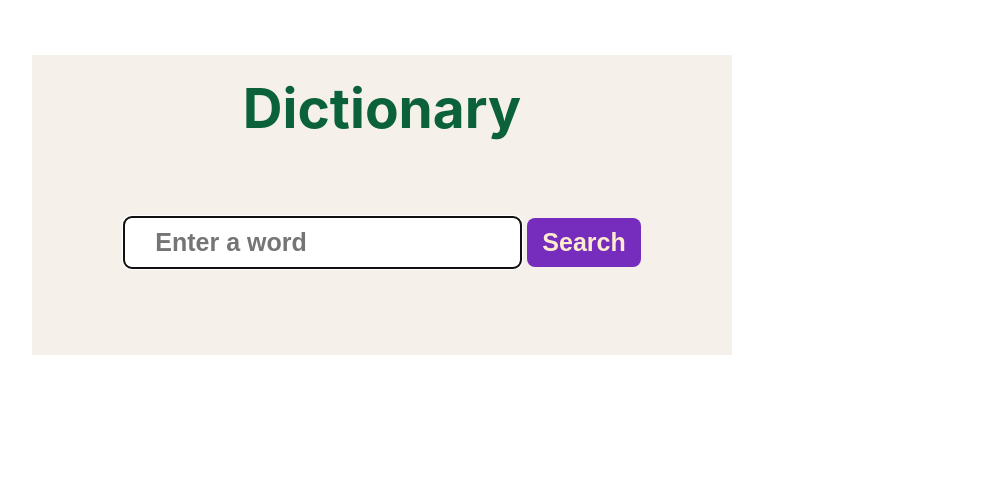
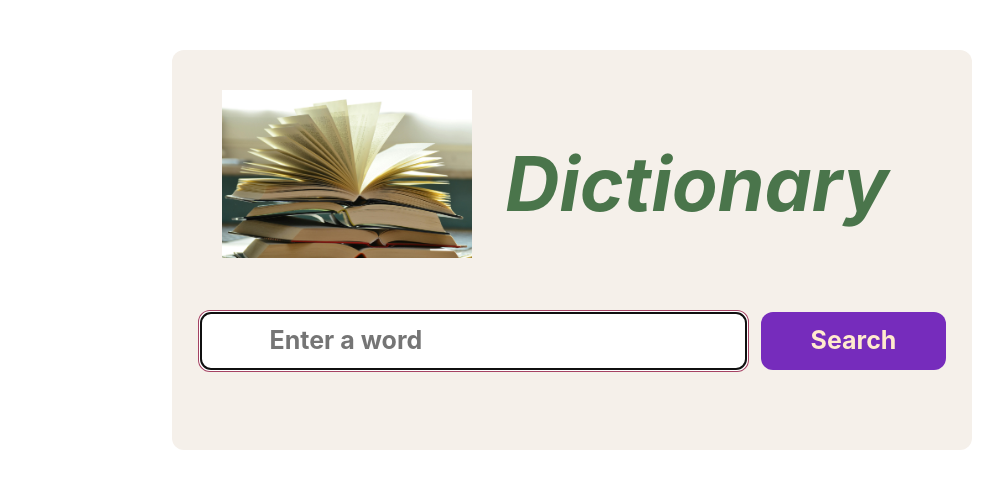
Before and after one commit to HildaAb/dictionary-app, a React (Create React App) app: page / in a window 1280 px wide. Shown: the top 488 px of the page, without its empty margins (68-1071 px from the left). Built offline with nearby package versions, Linux system fonts and the light colour scheme.

Commit message:
added bootsstrap and some css

```diff
--- a/public/index.html
+++ b/public/index.html
@@ -9,35 +9,20 @@
       name="description"
       content="Web site created using create-react-app"
     />
+    <link
+      href="https://cdn.jsdelivr.net/npm/bootstrap@5.3.3/dist/css/bootstrap.min.css"
+      rel="stylesheet"
+      integrity="sha384-QWTKZyjpPEjISv5WaRU9OFeRpok6YctnYmDr5pNlyT2bRjXh0JMhjY6hW+ALEwIH"
+      crossorigin="anonymous"
+    />
     <link rel="apple-touch-icon" href="%PUBLIC_URL%/logo192.png" />
-    <!--
-      manifest.json provides metadata used when your web app is installed on a
-      user's mobile device or desktop. See https://developers.google.com/web/fundamentals/web-app-manifest/
-    -->
+
     <link rel="manifest" href="%PUBLIC_URL%/manifest.json" />
-    <!--
-      Notice the use of %PUBLIC_URL% in the tags above.
-      It will be replaced with the URL of the `public` folder during the build.
-      Only files inside the `public` folder can be referenced from the HTML.
 
-      Unlike "/favicon.ico" or "favicon.ico", "%PUBLIC_URL%/favicon.ico" will
-      work correctly both with client-side routing and a non-root public URL.
-      Learn how to configure a non-root public URL by running `npm run build`.
-    -->
     <title>React App</title>
   </head>
   <body>
     <noscript>You need to enable JavaScript to run this app.</noscript>
     <div id="root"></div>
-    <!--
-      This HTML file is a template.
-      If you open it directly in the browser, you will see an empty page.
-
-      You can add webfonts, meta tags, or analytics to this file.
-      The build step will place the bundled scripts into the <body> tag.
-
-      To begin the development, run `npm start` or `yarn start`.
-      To create a production bundle, use `npm run build` or `yarn build`.
-    -->
   </body>
 </html>
--- a/src/App.css
+++ b/src/App.css
@@ -1,50 +1,28 @@
 .App {
   text-align: center;
-  max-width: 700px;
-  min-height: 300px;
+  margin: 50px auto;
+  max-width: 800px;
+  min-height: 400px;
   background-color: rgb(245, 240, 234);
-  margin-left: 100px;
+  border-radius: 12px;
 }
 
-p {
-  font-size: 55px;
+.App p {
+  font-size: 75px;
   font-weight: bolder;
-  color: rgb(11, 97, 57);
+  font-style: italic;
+  color: rgb(32, 87, 36);
   text-align: center;
   padding: 20px;
+  margin-top: -150px;
+  margin-left: 250px;
+  margin-bottom: 50px;
+  opacity: 0.8;
 }
 
-.App-logo {
-  height: 40vmin;
-  pointer-events: none;
+.fluid-left {
+  display: flex;
+  justify-content: left;
+  margin-left: 50px;
+  padding-top: 40px;
 }
-
-@media (prefers-reduced-motion: no-preference) {
-  .App-logo {
-    animation: App-logo-spin infinite 20s linear;
-  }
-}
-
-.App-header {
-  background-color: #282c34;
-  min-height: 100vh;
-  display: flex;
-  flex-direction: column;
-  align-items: center;
-  justify-content: center;
-  font-size: calc(10px + 2vmin);
-  color: white;
-}
-
-.App-link {
-  color: #61dafb;
-}
-
-@keyframes App-logo-spin {
-  from {
-    transform: rotate(0deg);
-  }
-  to {
-    transform: rotate(360deg);
-  }
-}
--- a/src/App.js
+++ b/src/App.js
@@ -1,16 +1,16 @@
 import React from "react";
 import "./App.css";
 import Dictionary from "./Dictionary";
+import books from "./books.jpg";
 
-function App() {
+export default function App() {
   return (
     <div>
       <div className="App">
+        <img src={books} alt="books" className="fluid-left" width="250" />
         <p>Dictionary</p>
         <Dictionary />
       </div>
     </div>
   );
 }
-
-export default App;
--- a/src/Dictionary.css
+++ b/src/Dictionary.css
@@ -2,17 +2,17 @@
   color: rgb(79, 31, 71);
   font-size: 25px;
   font-weight: bold;
-  border-radius: 8px;
-  padding: 10px 30px;
+  border-radius: 12px;
+  padding: 10px 70px;
   border: 2px solid rgb(165, 66, 99);
 }
 
-.Dictionary .SearchSubmit {
-  margin-left: 5px;
+.Dictionary .Submit {
+  margin-left: 12px;
   font-size: 25px;
   font-weight: bold;
-  border-radius: 8px;
-  padding: 10px 15px;
+  border-radius: 12px;
+  padding: 10px 50px;
   background-color: rgb(118, 44, 188);
   color: blanchedalmond;
   border: none;
--- a/src/Dictionary.js
+++ b/src/Dictionary.js
@@ -5,19 +5,13 @@ export default function Dictionary() {
   return (
     <div className="Dictionary">
       <form>
-        <div className="row">
-          <span className="col-9">
         <input
           type="search"
           placeholder="Enter a word"
           className="SearchInput"
           autoFocus="on"
         />
-            <span className="col-3">
-              <input type="submit" value="Search" className="SearchSubmit" />
-            </span>
-          </span>
-        </div>
+        <input type="submit" value="Search" className="Submit" />
       </form>
     </div>
   );
```
Also changed, not shown: src/books.jpg (added). Lines whose indentation alone changed are shown as unchanged.
